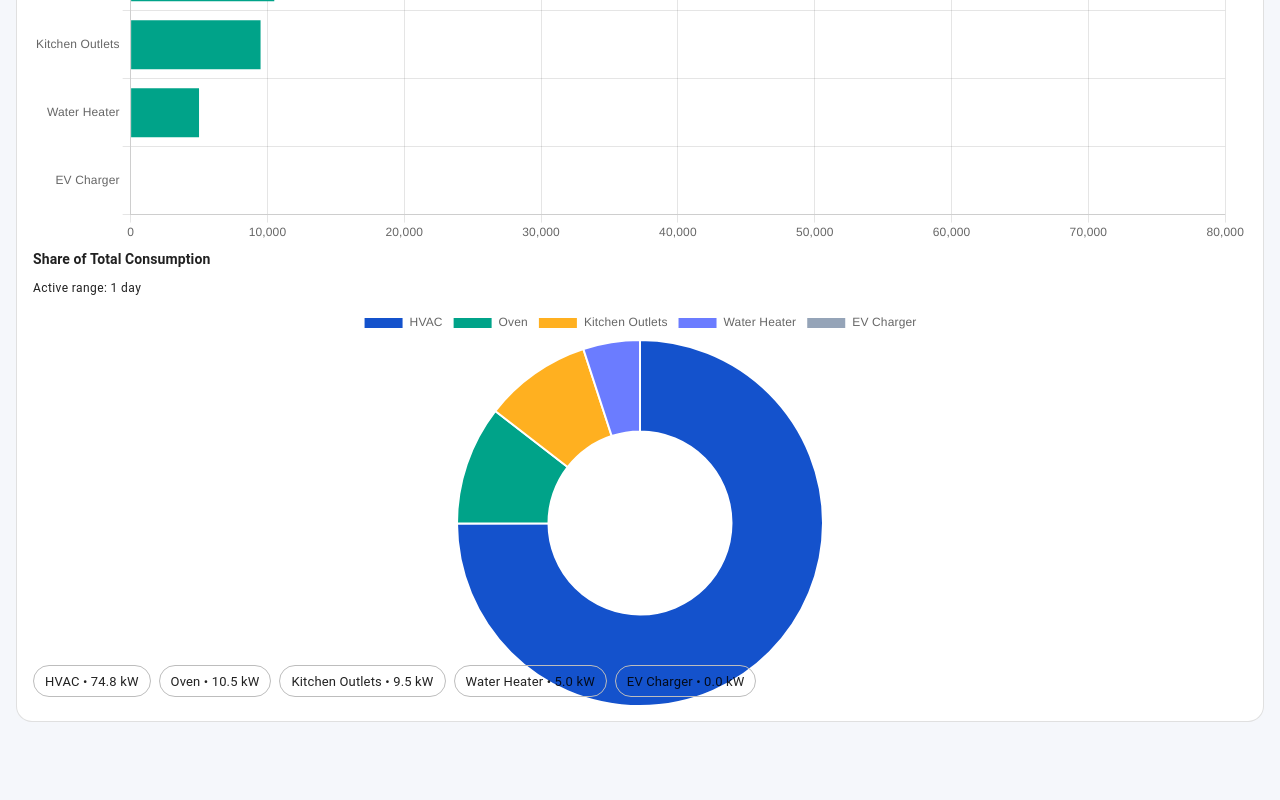
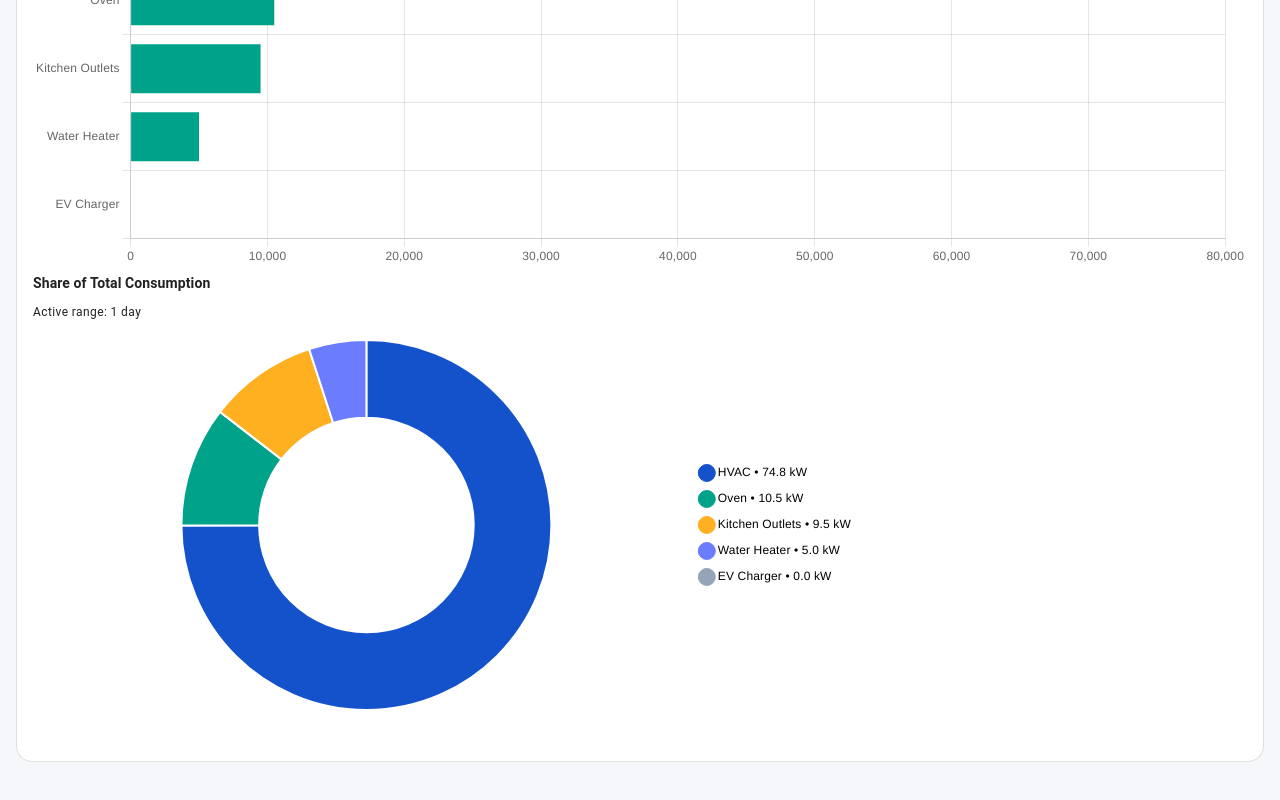
Before and after one commit to masoncpott/capstone-303, a React (Vite) app: page / in a window 1280 px wide. Shown: the part 2102-2902 px from the top of the page. Built offline with nearby package versions, Linux system fonts and the light colour scheme.

Commit message:
feat: update ConsumptionShareChart with custom legend labels and adjust minHeight

```diff
--- a/src/components/home/PowerAnalyticsPanel.tsx
+++ b/src/components/home/PowerAnalyticsPanel.tsx
@@ -5,7 +5,6 @@ import {
   Grid,
   Stack,
   Typography,
-  Chip,
 } from '@mui/material';
 import type { ChartOptions } from 'chart.js';
 import mockData from '../../data/mockData.json';
@@ -150,7 +149,6 @@ export function PowerAnalyticsPanel() {
 
   const lineChartOptions: ChartOptions<'line'> = sharedLineChartOptions;
   const barChartOptions: ChartOptions<'bar'> = { responsive: true, maintainAspectRatio: false, indexAxis: 'y' };
-  const doughnutChartOptions: ChartOptions<'doughnut'> = { responsive: true, maintainAspectRatio: false };
 
   const summaryCardResolvers: Record<
     SummaryCardConfigKey,
@@ -182,9 +180,9 @@ export function PowerAnalyticsPanel() {
   }));
 
   return (
-    <Card variant="outlined">
+    <Card variant="outlined" sx={{ pb: 8 }}>
       <CardContent>
-        <Stack spacing={2}>
+        <Stack spacing={3}>
           <div>
             <Typography variant="h6" sx={{ fontWeight: 700 }} gutterBottom>
               {powerAnalyticsConfig.panel.title}
@@ -223,18 +221,7 @@ export function PowerAnalyticsPanel() {
               title={powerAnalyticsConfig.sections.shareOfTotalConsumption}
               subtitle={activeRangeTitle}
               data={doughnutData}
-              options={doughnutChartOptions}
             />
-          </Stack>
-
-          <Stack direction="row" spacing={1} useFlexGap sx={{ flexWrap: 'wrap' }}>
-            {analytics.topCircuits.map((circuit) => (
-              <Chip
-                key={circuit.id}
-                label={`${circuit.name} • ${(circuit.usage / 1000).toFixed(1)} kW`}
-                variant="outlined"
-              />
-            ))}
           </Stack>
         </Stack>
       </CardContent>
--- a/src/components/home/charts/ConsumptionShareChart.tsx
+++ b/src/components/home/charts/ConsumptionShareChart.tsx
@@ -11,12 +11,61 @@ type ConsumptionShareChartProps = {
 };
 
 const chartBoxSx = {
-  minHeight: 240,
+  minHeight: 260,
   height: 'min(50vh, 800px)',
   maxHeight: 800,
 };
 
 export function ConsumptionShareChart({ title, subtitle, data, options }: ConsumptionShareChartProps) {
+  const defaultOptions: ChartOptions<'doughnut'> = {
+    responsive: true,
+    maintainAspectRatio: true,
+    aspectRatio: 2.1,
+    cutout: '58%',
+    layout: {
+      padding: {
+        top: 8,
+        right: 12,
+        bottom: 20,
+        left: 12,
+      },
+    },
+    plugins: {
+      legend: {
+        position: 'right',
+        align: 'center',
+        labels: {
+          usePointStyle: true,
+          pointStyle: 'circle',
+          boxWidth: 10,
+          padding: 14,
+          generateLabels: (chart) => {
+            const labels = (chart.data.labels ?? []).map((label) => String(label));
+            const dataset = chart.data.datasets[0];
+            const values = Array.isArray(dataset?.data) ? dataset.data : [];
+            const backgroundColors = Array.isArray(dataset?.backgroundColor) ? dataset.backgroundColor : [];
+
+            return labels.map((label, index) => {
+              const numericValue = Number(values[index] ?? 0);
+              const color = backgroundColors[index] ?? '#95a4b8';
+
+              return {
+                text: `${label} • ${(numericValue / 1000).toFixed(1)} kW`,
+                fillStyle: color,
+                strokeStyle: color,
+                hidden: !chart.getDataVisibility(index),
+                index,
+                pointStyle: 'circle' as const,
+              };
+            });
+          },
+        },
+      },
+    },
+  };
+
+  const resolvedOptions = options ?? defaultOptions;
+
   return (
     <Box sx={chartBoxSx}>
       <Typography variant="subtitle2" sx={{ fontWeight: 700, mb: 1 }}>
@@ -27,7 +76,7 @@ export function ConsumptionShareChart({ title, subtitle, data, options }: Consum
           {subtitle}
         </Typography>
       ) : null}
-      <Doughnut data={data} options={options} />
+      <Doughnut data={data} options={resolvedOptions} />
     </Box>
   );
 }
```
